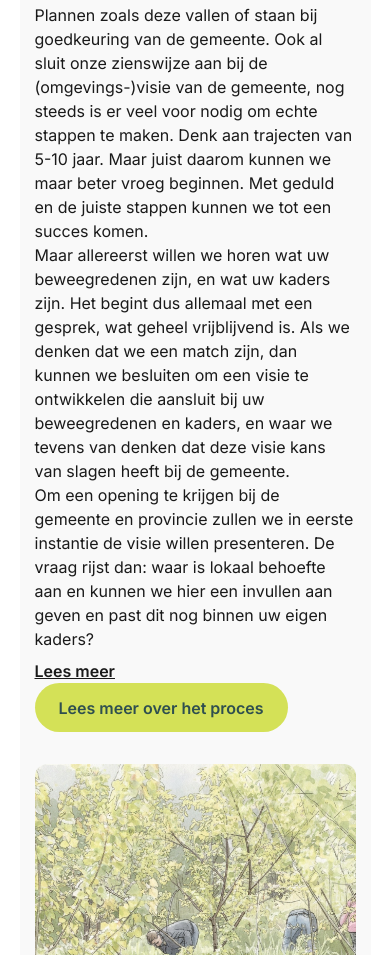
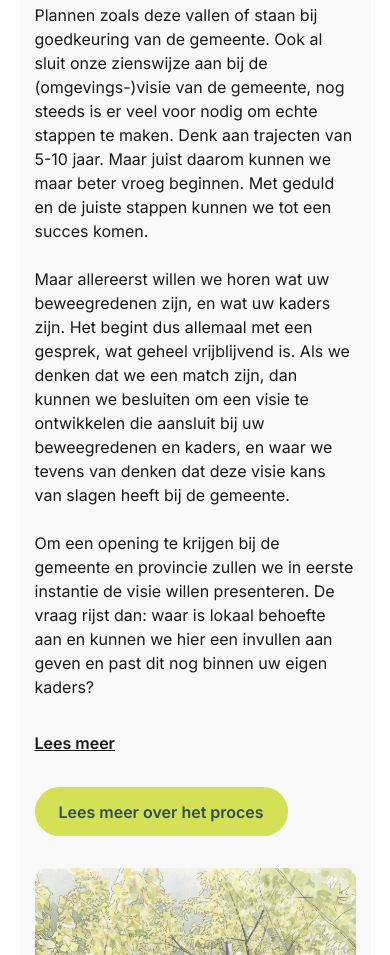
Before and after one commit to Reinoud01/landgood2, a plain HTML site: page index.html in a window 390 px wide. Shown: the part 7974-8929 px from the top of the page. Drawn offline with nearby package versions, Linux system fonts and the light colour scheme; a web font is replaced by a local one.

Commit message:
Adjust spacing in CTA section: paragraph margins and button spacing

```diff
--- a/styles.css
+++ b/styles.css
@@ -795,6 +795,10 @@ details[open] summary .icon::after {
         /* Reduced padding for mobile */
     }
 
+    .cta-content p {
+        margin-bottom: 1.5rem;
+    }
+
     .cta-hidden-content {
         display: none;
     }
@@ -806,6 +810,7 @@ details[open] summary .icon::after {
         color: var(--color-text-main);
         font-weight: 600;
         margin-top: 0.5rem;
+        margin-bottom: 2rem;
     }
 }
 
```
